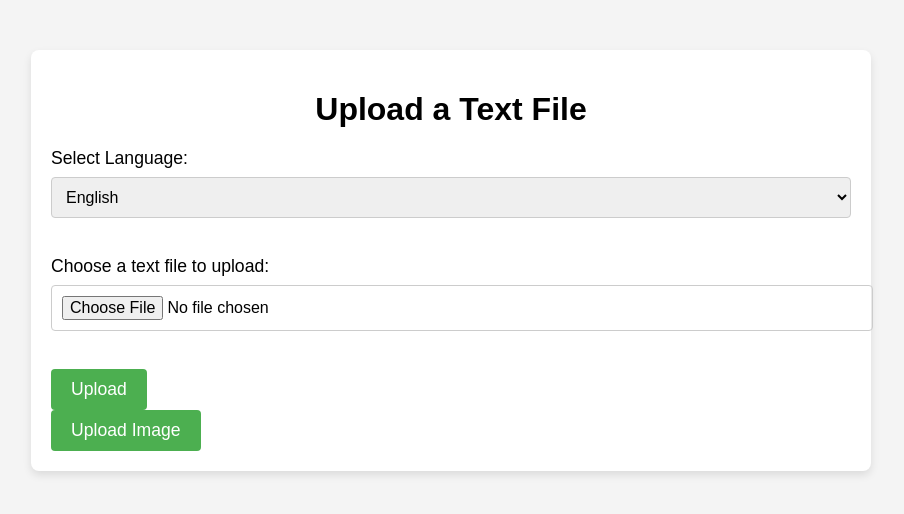
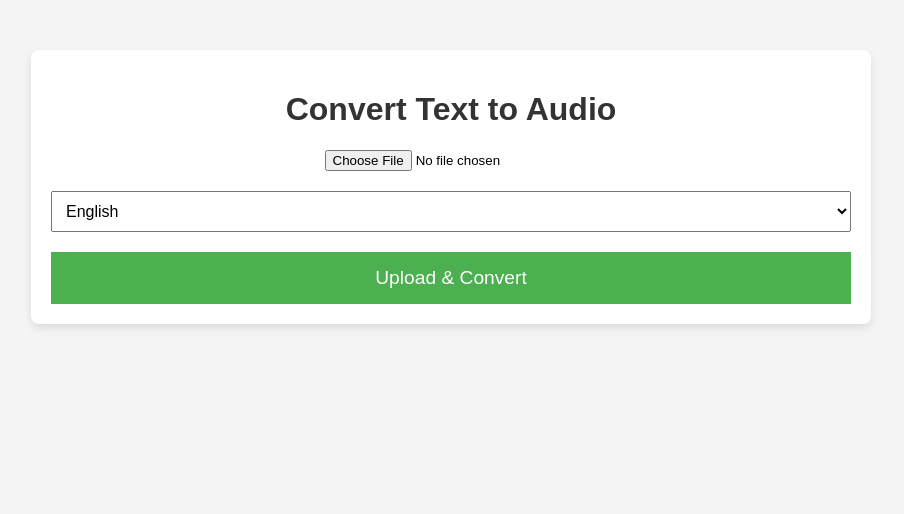
Before and after one commit to Suveer-Upasani/Viru, a Flask app: page /text_to_audio in a window 1280 px wide. Shown: the top 514 px of the page, without its empty margins (189-1093 px from the left). Run offline with Flask 3, Linux system fonts and the light colour scheme; parts of the project's set-up code (start-up, migrations or seed data) failed here and were passed over.

Commit message:
Progress

```diff
--- a/app.py
+++ b/app.py
@@ -4,21 +4,24 @@ import os
 import uuid
 from PIL import Image
 import pytesseract
+import test
 
 # Initialize Flask app
 app = Flask(__name__)
-app.config['SQLALCHEMY_DATABASE_URI'] = 'sqlite:////Users/suveer/Desktop/Tooler/users.db'  # Correct full path to SQLite DB
+app.config['SQLALCHEMY_DATABASE_URI'] = 'sqlite:////Users/suveer/Desktop/Tooler/users.db'  # Correct path to SQLite DB
 app.config['SECRET_KEY'] = 'your_secret_key'  # Secret key for sessions
 db = SQLAlchemy(app)
 
 # Define paths for uploading and saving files
-UPLOAD_FOLDER = '/Users/suveer/Desktop/Tooler/uploads/image_uploads/'
+UPLOAD_FOLDER = '/Users/suveer/Desktop/Tooler/uploads/text_uploads/'
 TEXT_OUTPUT_PATH = '/Users/suveer/Desktop/Tooler/uploads/image_content.txt'
+AUDIO_OUTPUT_FOLDER = '/Users/suveer/Desktop/Tooler/outputs/audio/'
 app.config['UPLOAD_FOLDER'] = UPLOAD_FOLDER
+app.config['AUDIO_OUTPUT_FOLDER'] = AUDIO_OUTPUT_FOLDER
 
-# Ensure the upload directory exists
-if not os.path.exists(app.config['UPLOAD_FOLDER']):
-    os.makedirs(app.config['UPLOAD_FOLDER'])
+# Ensure directories exist
+for folder in [UPLOAD_FOLDER, AUDIO_OUTPUT_FOLDER]:
+    os.makedirs(folder, exist_ok=True)
 
 # User model with first name, last name, email, and password (no hashing for simplicity)
 class User(db.Model):
@@ -62,19 +65,18 @@ def login():
         password = request.form['password']
 
         user = User.query.filter_by(email=email).first()
-        if user and user.password == password:  # Directly compare the password
-            session['user_id'] = user.id  # Store user info in session
+        if user and user.password == password:
+            session['user_id'] = user.id
             flash('Login successful!', category='success')
-            return redirect(url_for('landing_page'))  # Redirect to landing page after successful login
+            return redirect(url_for('landing_page'))
         else:
             flash('Login failed. Check your credentials and try again.', category='error')
 
     return render_template('login.html')
 
 # Landing page route after login
-@app.route("/landing_page")
+@app.route('/landing_page')
 def landing_page():
-    # Check if the user is logged in, else redirect to login
     if 'user_id' not in session:
         flash('You need to login first.', category='error')
         return redirect(url_for('login'))
@@ -82,12 +84,69 @@ def landing_page():
     return render_template('landing_page.html')
 
 # Text to Audio page route
-@app.route("/text_to_audio")
+@app.route('/text_to_audio', methods=['POST', 'GET'])
 def text_to_audio():
+    if request.method == 'POST':
+        file = request.files.get('file')
+        language = request.form.get('language')
+
+        if file and language:
+            if file.filename.endswith('.txt'):
+                filename = str(uuid.uuid4()) + '.txt'
+                file_path = os.path.join(app.config['UPLOAD_FOLDER'], filename)
+
+                # Save the uploaded file
+                try:
+                    file.save(file_path)
+                    print(f"File saved at: {file_path}")
+                except Exception as e:
+                    print(f"Error saving file: {e}")
+                    flash("Error saving the file.", category='error')
+                    return redirect(url_for('text_to_audio'))
+
+                try:
+                    # Read the text from the file
+                    with open(file_path, 'r', encoding='utf-8') as text_file:
+                        text = text_file.read()
+
+                    if not text.strip():
+                        flash("The text file is empty.", category='error')
+                        return redirect(url_for('text_to_audio'))
+
+                    # Call the run_test method to convert text to audio
+                    audio_output = test.run_test(text, language)
+
+                    if audio_output:
+                        audio_path = os.path.join(app.config['AUDIO_OUTPUT_FOLDER'], 'output.mp3')
+
+                        # Save audio data to an mp3 file
+                        try:
+                            with open(audio_path, 'wb') as audio_file:
+                                audio_file.write(audio_output)
+                                print(f"Audio saved at: {audio_path}")
+                        except Exception as e:
+                            print(f"Error writing audio file: {e}")
+                            flash("Error saving audio file.", category='error')
+                            return redirect(url_for('text_to_audio'))
+
+                        # Return the generated audio file for download
+                        return send_from_directory(app.config['AUDIO_OUTPUT_FOLDER'], 'output.mp3', as_attachment=True)
+
+                    else:
+                        flash("Audio conversion failed.", category='error')
+                except Exception as e:
+                    print(f"Error processing the file: {e}")
+                    flash(f"Error processing the file: {e}", category='error')
+            else:
+                flash("Please upload a valid .txt file.", category='error')
+        else:
+            flash("File or language not provided!", category='error')
+            return redirect(url_for('text_to_audio'))
+
     return render_template('text_to_audio.html')
 
 # Image to Text route
-@app.route("/image_to_text", methods=['GET', 'POST'])
+@app.route('/image_to_text', methods=['GET', 'POST'])
 def image_to_text():
     result = None
     image_file = None
@@ -97,31 +156,25 @@ def image_to_text():
         image_file = request.files.get('image_file')
 
         if image_file:
-            # Ensure the image has a valid extension
             if image_file.filename.split('.')[-1].lower() in ['png', 'jpg', 'jpeg']:
-                # Create a unique filename to avoid overwriting
                 filename = str(uuid.uuid4()) + '.' + image_file.filename.split('.')[-1]
                 file_path = os.path.join(app.config['UPLOAD_FOLDER'], filename)
 
                 try:
-                    # Save the image to the upload folder
                     image_file.save(file_path)
-
-                    # Extract text from the image
                     image = Image.open(file_path)
                     text = pytesseract.image_to_string(image)
 
-                    if text.strip():  # If text was extracted
+                    if text.strip():
                         text_filename = os.path.join(app.config['UPLOAD_FOLDER'], 'image_content.txt')
                         with open(text_filename, 'w') as text_file:
                             text_file.write(text)
 
                         flash("Text extracted successfully!", category='success')
                         result = text
-                        text_file = 'image_content.txt'  # Show the filename to download
+                        text_file = 'image_content.txt'
                     else:
                         flash("No text extracted from the image.", category='error')
-
                 except Exception as e:
                     flash(f"Error processing the image: {e}", category='error')
             else:
--- a/templates/text_to_audio.html
+++ b/templates/text_to_audio.html
@@ -25,116 +25,50 @@
 
         h1 {
             font-size: 2em;
-            margin-bottom: 20px;
             text-align: center;
+            color: #333;
         }
 
-        label {
-            font-size: 1.1em;
+        input[type="file"] {
             display: block;
-            margin-bottom: 8px;
+            margin: 20px auto;
         }
 
-        select,
-        input[type="file"] {
+        select {
+            padding: 10px;
+            font-size: 1em;
+            margin: 20px 0;
+            display: block;
             width: 100%;
-            padding: 10px;
-            margin-bottom: 20px;
-            font-size: 1em;
-            border: 1px solid #ccc;
-            border-radius: 4px;
         }
 
         button {
             background-color: #4CAF50;
             color: white;
-            padding: 10px 20px;
+            padding: 15px 20px;
             border: none;
-            border-radius: 4px;
             cursor: pointer;
-            font-size: 1.1em;
+            width: 100%;
+            font-size: 1.2em;
         }
 
         button:hover {
             background-color: #45a049;
         }
 
-        /* Card styling */
-        .card {
-            border: 1px solid #ddd;
-            border-radius: 8px;
-            overflow: hidden;
-            margin-bottom: 20px;
-        }
-
-        .card img {
-            width: 100%;
-            height: auto;
-        }
-
-        .card-body {
-            padding: 20px;
-        }
-
-        .card-title {
-            font-size: 1.5em;
-            margin-bottom: 10px;
-        }
-
-        .card-text {
-            font-size: 1em;
-            margin-bottom: 15px;
-        }
-
-        .btn {
-            display: inline-block;
-            padding: 10px 20px;
-            background-color: #007bff;
-            color: white;
-            text-decoration: none;
-            border-radius: 4px;
-        }
-
-        .btn:hover {
-            background-color: #0056b3;
-        }
-
-        /* Placeholder for loading state */
-        .placeholder-glow {
-            background-color: #f0f0f0;
-            color: transparent;
-            animation: glow 1.5s infinite ease-in-out;
-        }
-
-        @keyframes glow {
-            0% {
-                background-color: #f0f0f0;
-            }
-
-            50% {
-                background-color: #e0e0e0;
-            }
-
-            100% {
-                background-color: #f0f0f0;
-            }
-        }
-
-        .placeholder {
-            height: 20px;
-            margin-bottom: 10px;
-            border-radius: 4px;
+        .message {
+            text-align: center;
+            margin-top: 20px;
         }
     </style>
 </head>
 
 <body>
     <div class="container">
-        <h1>Upload a Text File</h1>
-
-        <form action="/" method="POST" enctype="multipart/form-data">
-            <label for="language">Select Language:</label>
-            <select name="language" id="language" required>
+        <h1>Convert Text to Audio</h1>
+        <form action="/text_to_audio" method="POST" enctype="multipart/form-data">
+            <input type="file" name="file" required>
+            <select name="language" required>
                 <option value="English">English</option>
                 <option value="French">French</option>
                 <option value="Spanish">Spanish</option>
@@ -143,19 +77,15 @@
                 <option value="Marathi">Marathi</option>
                 <option value="Hindi">Hindi</option>
             </select>
-            <br><br>
-            <label for="file">Choose a text file to upload:</label>
-            <input type="file" name="file" id="file" accept=".txt" required>
-            <br><br>
-            <button type="submit">Upload</button>
+            <button type="submit">Upload & Convert</button>
         </form>
+    </div>
 
-        <!-- Link to image upload page -->
-        <a href="{{ url_for('image_to_text') }}">
-            <button type="button">Upload Image</button>
-        </a>
-
+    {% if message %}
+    <div class="message">
+        <p>{{ message }}</p>
     </div>
+    {% endif %}
 </body>
 
 </html>
```
Also changed, not shown: test.py (+123 -26 lines).
